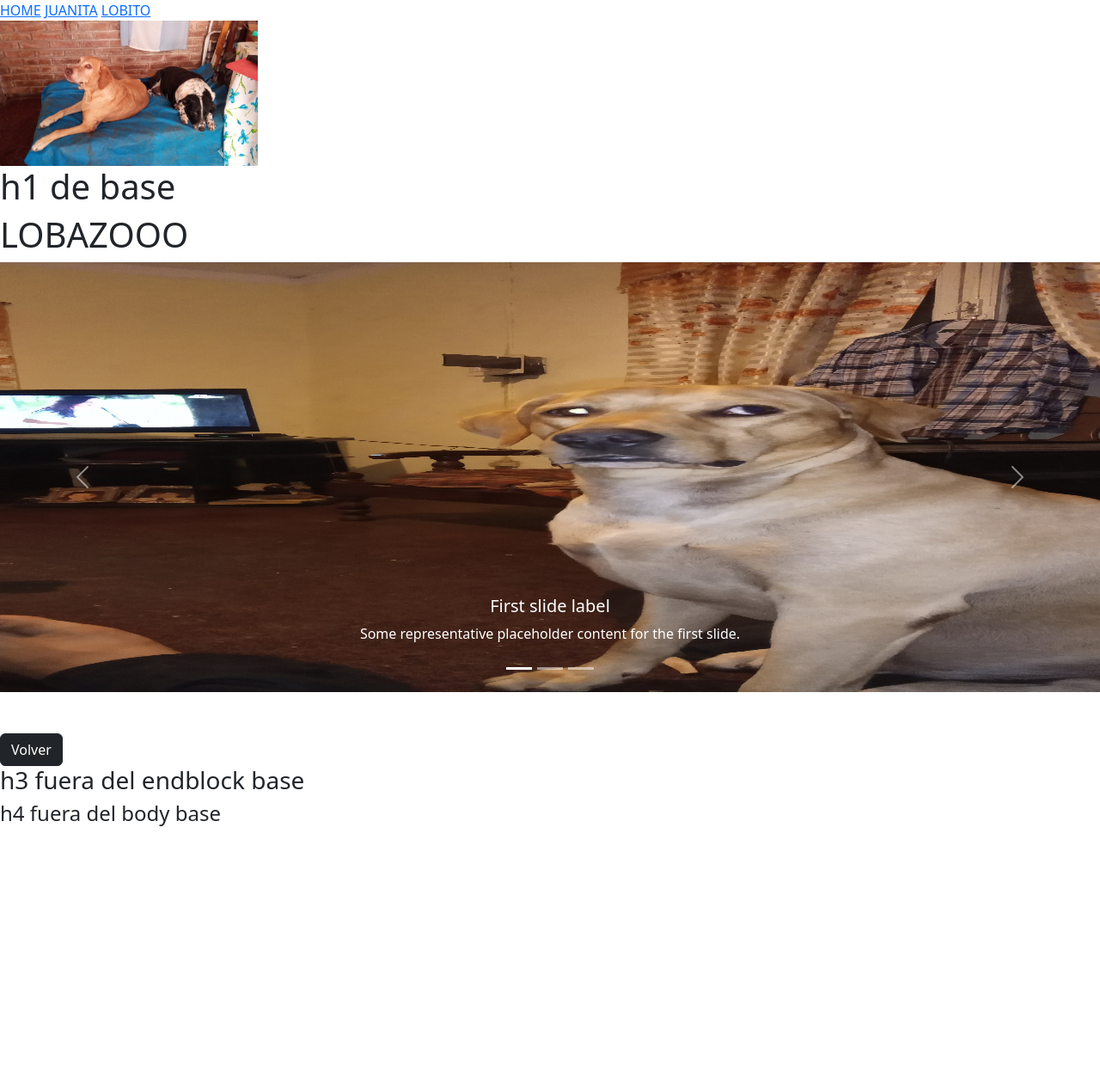
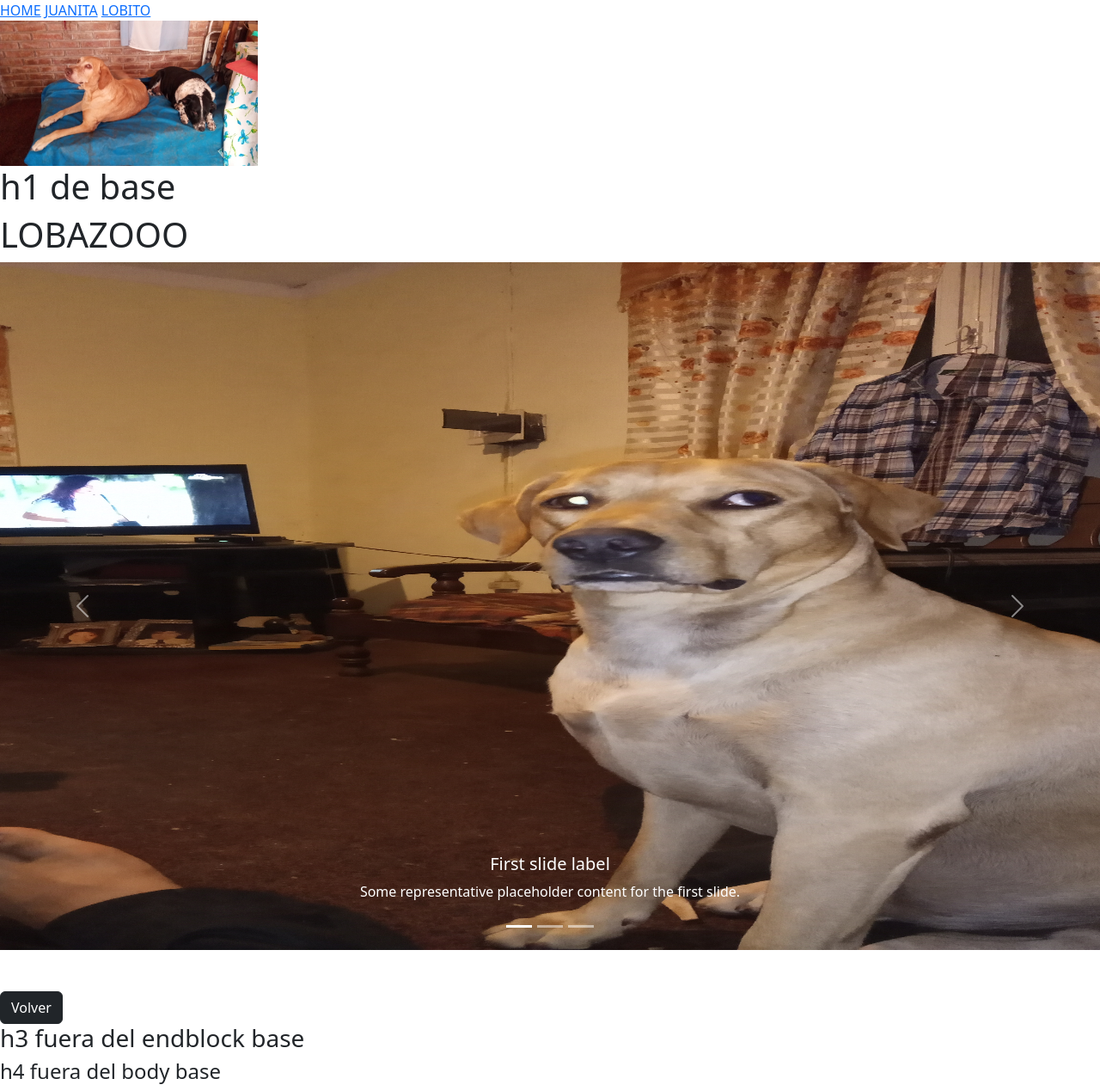
Before and after one commit to ivanlatorre/ivanprueba, a Django app: page /lobitoo in a window 1280 px wide. Shown: the whole page at 86% size. Before the commit the page ends 961 px from the top, so only its background shows below. Run offline with Django 4.2, Linux system fonts and the light colour scheme.

Commit message:
imagen lobo corregidos

```diff
--- a/ivan22/perroXD/templates/lobito.html
+++ b/ivan22/perroXD/templates/lobito.html
@@ -19,21 +19,21 @@
         </div>
         <div class="carousel-inner">
           <div class="carousel-item active">
-            <img src="static/lobito(1).jpg" height="500" class="d-block w-100" alt="">
+            <img src="static/lobito(1).jpg" class="d-block w-100 h-100" alt="">
             <div class="carousel-caption d-none d-md-block">
               <h5>First slide label</h5>
               <p>Some representative placeholder content for the first slide.</p>
             </div>
           </div>
           <div class="carousel-item">
-            <img src="static/lobito(2).jpg" height="500" class="d-block w-100" alt="">
+            <img src="static/lobito(2).jpg" class="d-block w-100 h-100" alt="">
             <div class="carousel-caption d-none d-md-block">
               <h5>Second slide label</h5>
               <p>Some representative placeholder content for the second slide.</p>
             </div>
           </div>
           <div class="carousel-item">
-            <img src="static/lobito(3).jpg" height="500" class="d-block w-100" alt="">
+            <img src="static/lobito(3).jpg" class="d-block w-100 h-100" alt="">
             <div class="carousel-caption d-none d-md-block">
               <h5>Third slide label</h5>
               <p>Some representative placeholder content for the third slide.</p>
```
